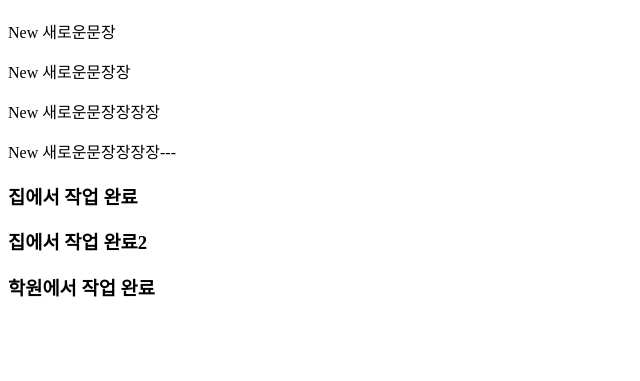
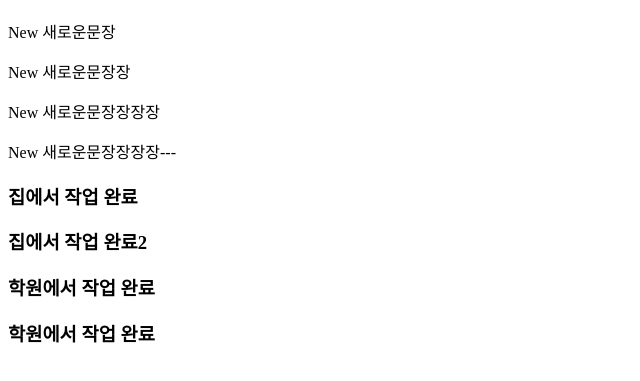
Before and after one commit to jjoy965/git-test-251016-1, a plain HTML site: page index.html in a window 1280 px wide. Shown: the part 61-442 px from the top of the page, without its empty margins (0-640 px from the left). Drawn offline with Linux system fonts and the light colour scheme.

Commit message:
home_finish

```diff
--- a/index.html
+++ b/index.html
@@ -17,5 +17,6 @@
         <!-- 학원에서 작업완료라는 문구 넣고 집에서 당겨오기 -->
 
         <h3>학원에서 작업 완료</h3>
+        <h3>학원에서 작업 완료</h3>
     </body>
 </html>
```
